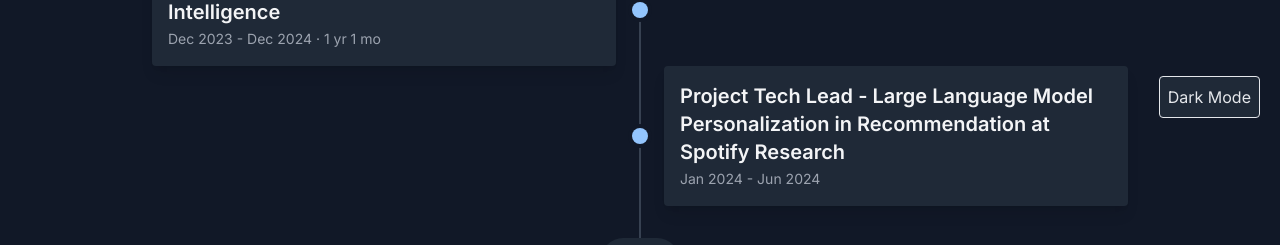
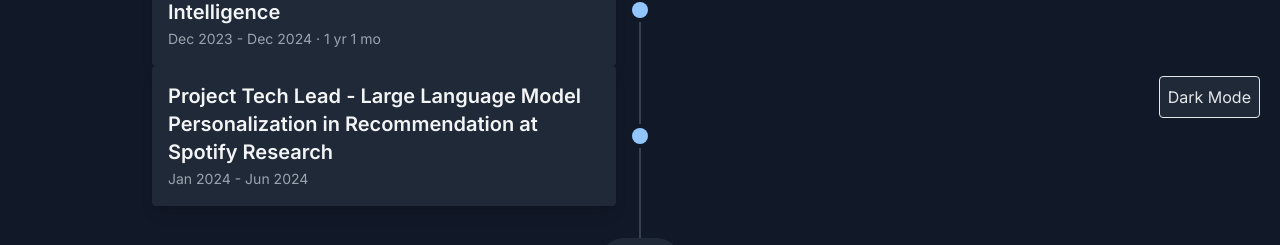
Before and after one commit to DarshGondalia/DarshGondalia.github.io, a Next.js app: page /about in a window 1280 px wide. Shown: the part 662-907 px from the top of the page. Built offline with nearby package versions, Linux system fonts and the light colour scheme.

Commit message:
Update is Left

```diff
--- a/app/about/page.tsx
+++ b/app/about/page.tsx
@@ -255,7 +255,7 @@ export default function AboutPage() {
               {/* Experiences under the Year */}
               {yearlyExp.experiences.map((exp, expIndex) => {
                 // Determine alignment based on experience index
-                const isLeft = expIndex % 2 === 0
+                const isLeft = yearIndex % 2 === 0
                 const uniqueId = `${yearlyExp.year}-${expIndex}`
 
                 return (
```
